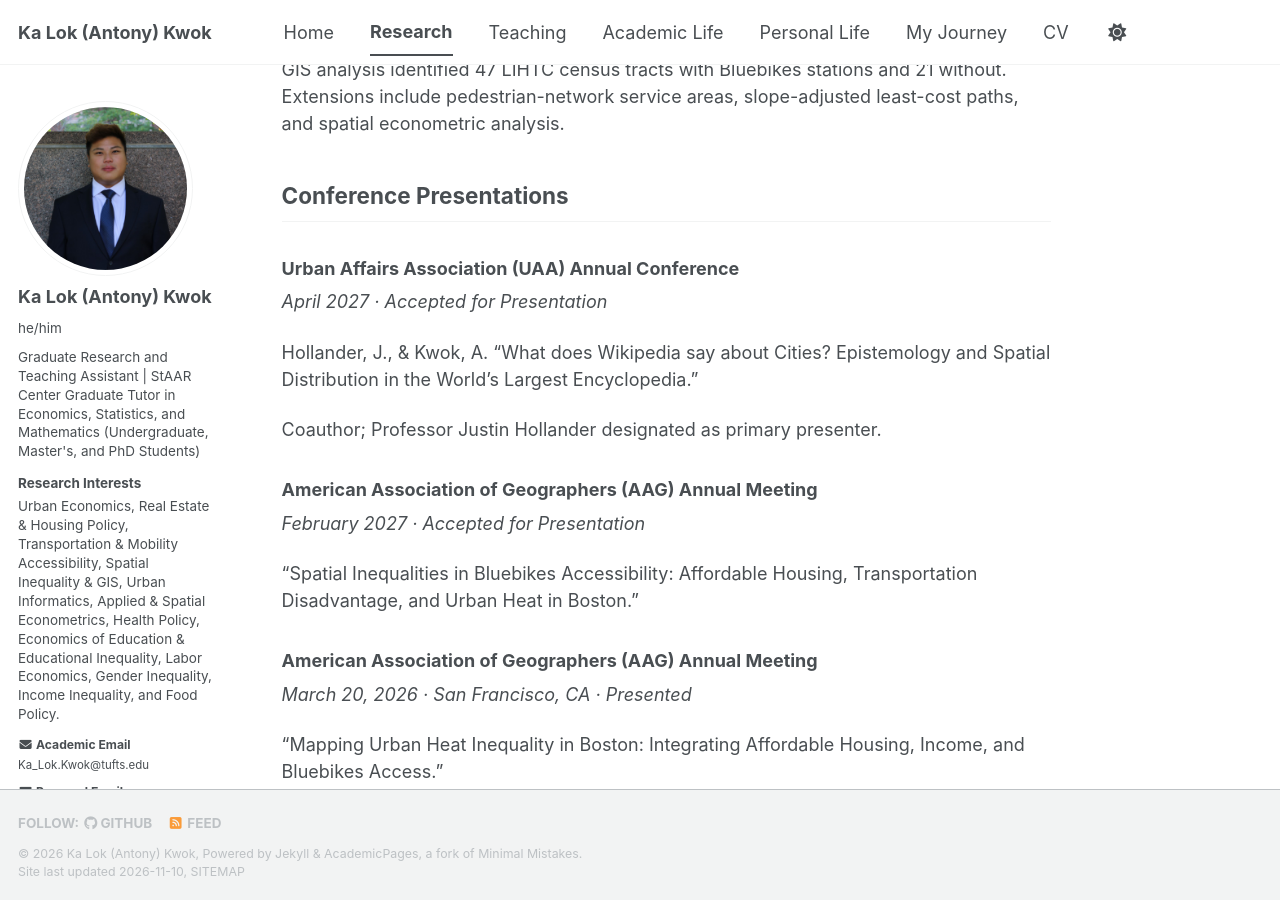
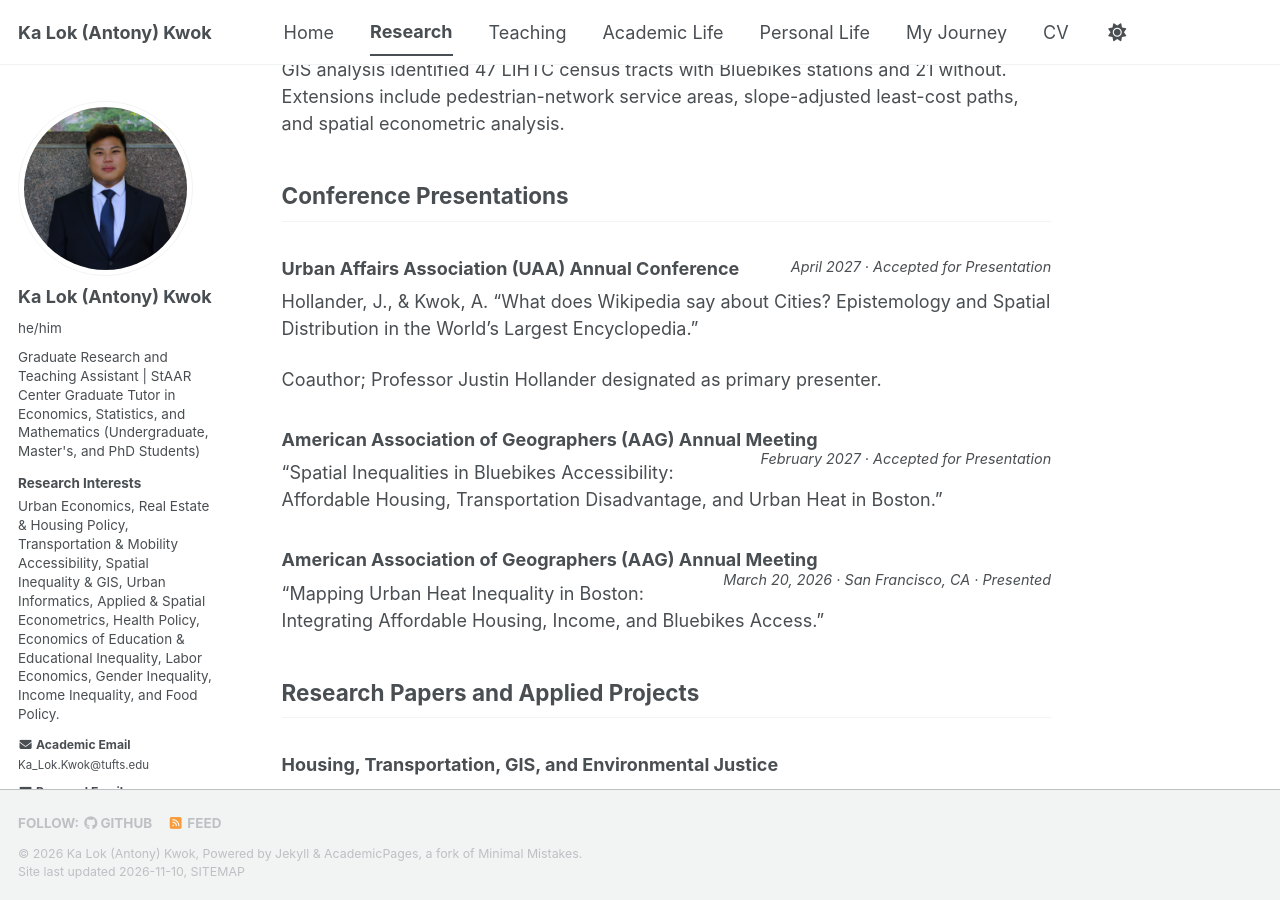
Before and after one commit to AntonyKaLokKwok/AntonyKaLokKwok.github.io, a Jekyll site: the page built from _pages/research.md, in a window 1280 px wide and 900 px high, scrolled down 2527 px. Built offline with Jekyll 4.4.1, drawn with Linux system fonts in a browser that asks for light colours; a style sheet for code colours, icons or effects is not loaded.

Commit message:
Update research.md

```diff
--- a/_pages/research.md
+++ b/_pages/research.md
@@ -54,23 +54,17 @@ Extending previous research on urban heat, neighborhood inequality, and bikeshar
 
 ## Conference Presentations
 
-### Urban Affairs Association (UAA) Annual Conference
-
-*April 2027 · Accepted for Presentation*
+### Urban Affairs Association (UAA) Annual Conference <span style="float: right; font-size: 0.8em; font-weight: normal;"><em>April 2027 · Accepted for Presentation</em></span>
 
 Hollander, J., & Kwok, A. “What does Wikipedia say about Cities? Epistemology and Spatial Distribution in the World’s Largest Encyclopedia.”
 
 Coauthor; Professor Justin Hollander designated as primary presenter.
 
-### American Association of Geographers (AAG) Annual Meeting
-
-*February 2027 · Accepted for Presentation*
+### American Association of Geographers (AAG) Annual Meeting <span style="float: right; font-size: 0.8em; font-weight: normal;"><em>February 2027 · Accepted for Presentation</em></span>
 
 “Spatial Inequalities in Bluebikes Accessibility: Affordable Housing, Transportation Disadvantage, and Urban Heat in Boston.”
 
-### American Association of Geographers (AAG) Annual Meeting
-
-*March 20, 2026 · San Francisco, CA · Presented*
+### American Association of Geographers (AAG) Annual Meeting <span style="float: right; font-size: 0.8em; font-weight: normal;"><em>March 20, 2026 · San Francisco, CA · Presented</em></span>
 
 “Mapping Urban Heat Inequality in Boston: Integrating Affordable Housing, Income, and Bluebikes Access.”
 
```
